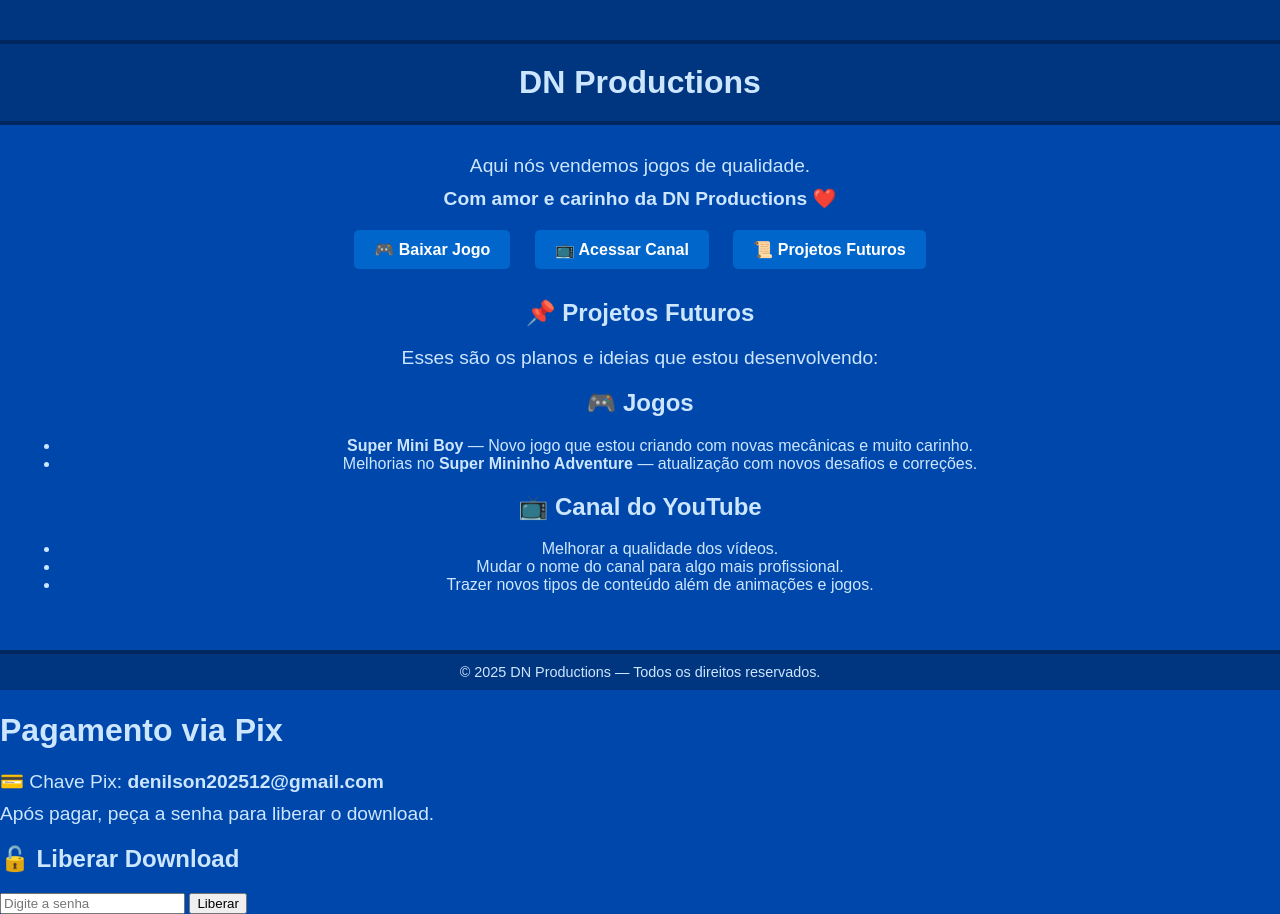
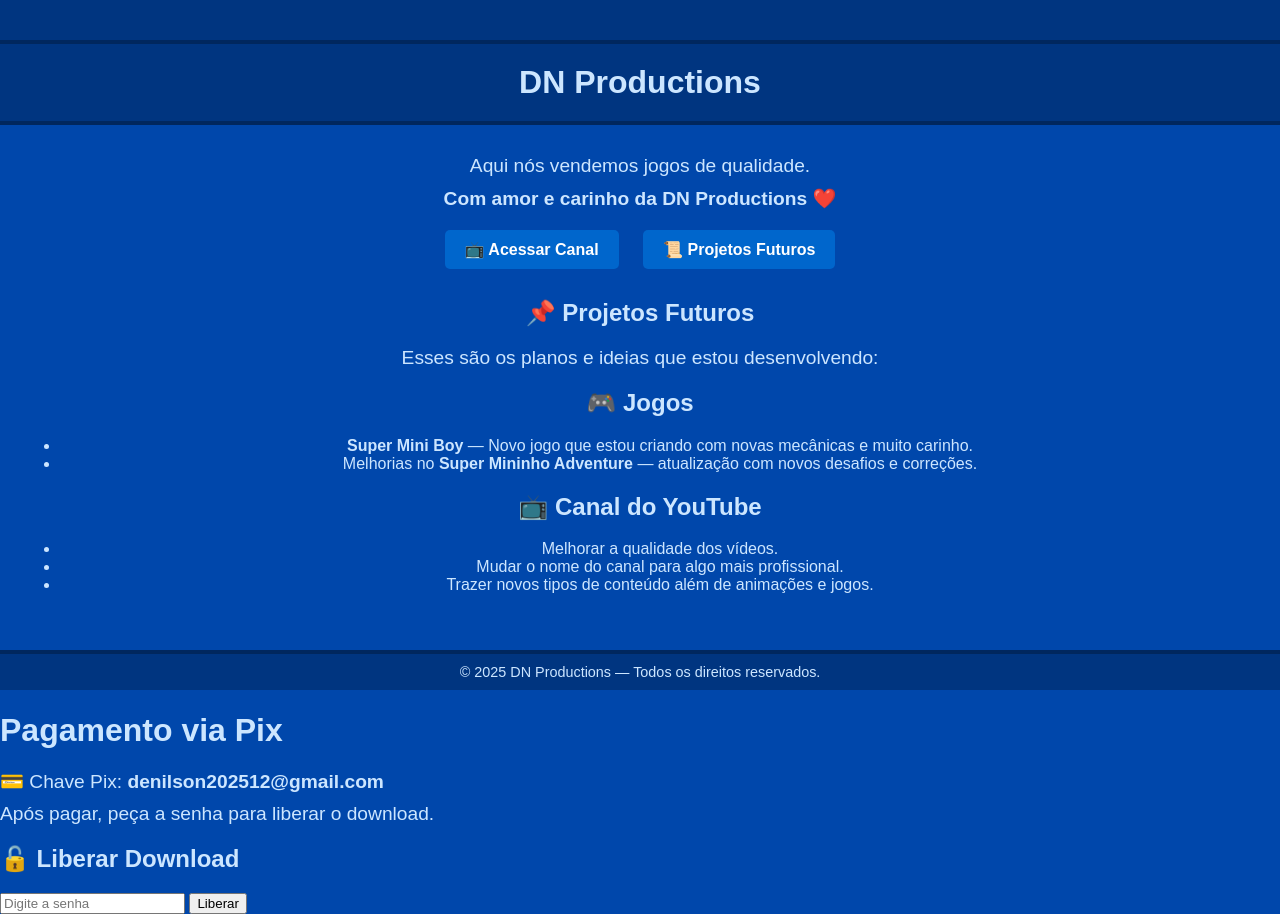
Before and after one commit to Junior243-max/dn-productions-1.1, a plain HTML site: page index.html in a window 1280 px wide. Drawn offline with Linux system fonts and the light colour scheme.

Commit message:
Add files via upload

```diff
--- a/index.html
+++ b/index.html
@@ -88,7 +88,7 @@
     <p>Aqui nós vendemos jogos de qualidade.</p>
     <p><strong>Com amor e carinho da DN Productions ❤️</strong></p>
 
-    <a class="btn" href="https://www.mediafire.com/file/0yd1kaihwznaa8k/super+mininho+adventure+v+0.0.1.zip/file" title="Baixe o Super Mininho Adventure">🎮 Baixar Jogo</a>
+
     <a class="btn" href="https://www.youtube.com/@denilsoncompany" title="Canal DN Productions no YouTube">📺 Acessar Canal</a>
  <a class="btn" href="file:///C:/Users/INFOWORK/Downloads/projetos.html" title="Veja meus planejamentos e projetos futuros">📜 Projetos Futuros</a>
  <!-- Planejamentos -->
```
